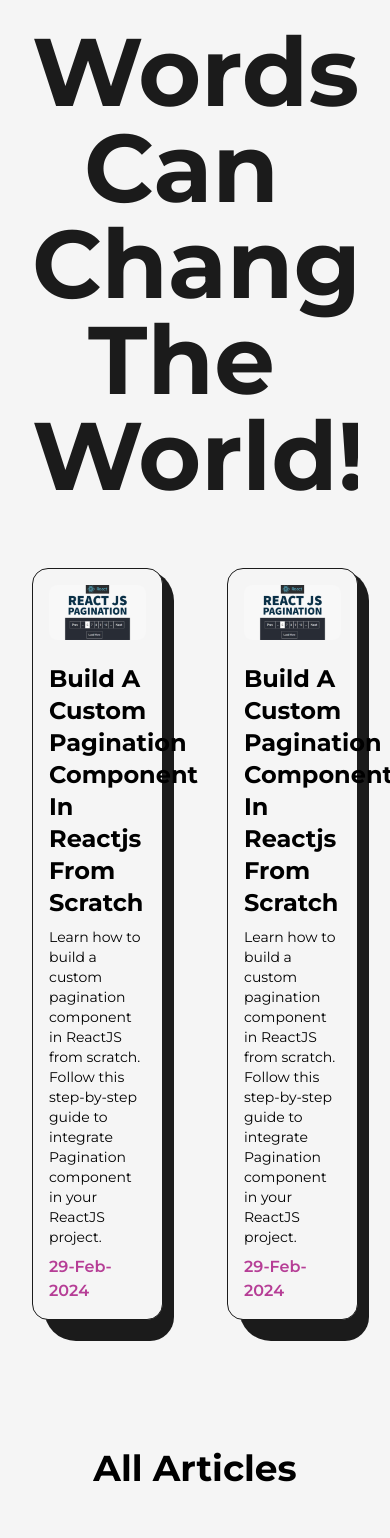
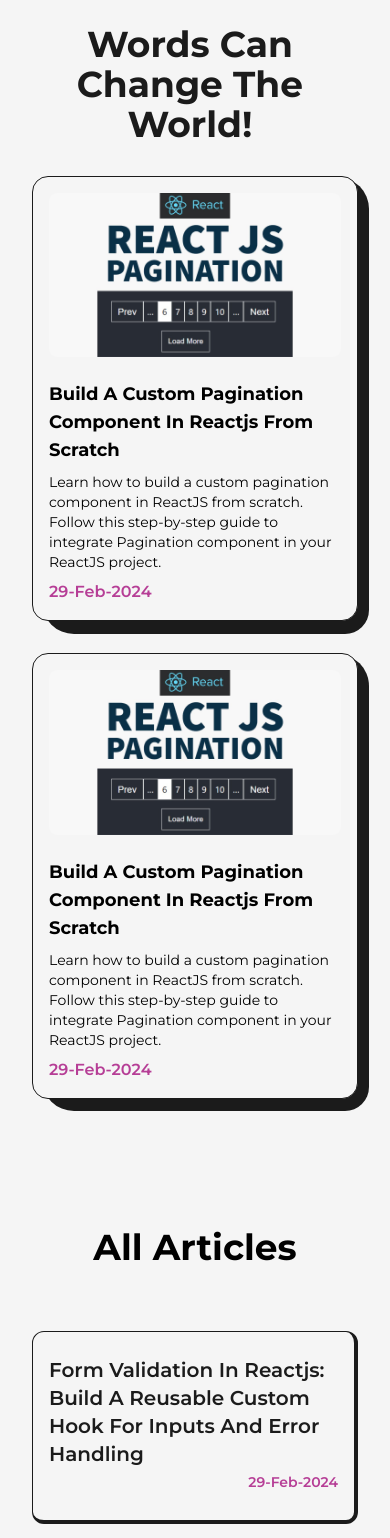
Before and after one commit to sikander-nawaz/Portfolio, a Next.js app: page /articles in a window 390 px wide. Shown: the part 82-1620 px from the top of the page. Built offline with nearby package versions, Linux system fonts and the light colour scheme.

Commit message:
Articles_Responsive

```diff
--- a/src/pages/articles.jsx
+++ b/src/pages/articles.jsx
@@ -42,7 +42,7 @@ const MovingImg = ({ title, img, link }) => {
         ref={imgRef}
         src={img}
         alt={title}
-        className="w-96 h-auto hidden absolute rounded-lg z-10"
+        className="w-96 h-auto hidden absolute rounded-lg z-10 md:!hidden"
       />
     </Link>
   );
@@ -70,7 +70,7 @@ const FeaturedArticles = ({ img, title, date, summary, link }) => {
       </Link>
 
       <Link href={link} target="_blank">
-        <h2 className="capitalize mt-4 text-2xl font-bold my-2 hover:underline">
+        <h2 className="capitalize mt-4 text-2xl font-bold my-2 hover:underline xs:text-lg">
           {title}
         </h2>
       </Link>
@@ -90,10 +90,10 @@ const Article = ({ img, title, date, link }) => {
       initial={{ y: 200 }}
       whileInView={{ y: 0, transition: { duration: 0.5, ease: "easeInOut" } }}
       viewport={{ once: true }}
-      className="relative w-full p-4 py-6 my-4 rounded-xl flex items-center justify-between bg-light text-dark first:mt-0 border border-solid border-dark border-r-4 border-b-4 dark:border-light dark:bg-dark dark:text-light"
+      className="relative w-full p-4 py-6 my-4 rounded-xl flex items-center justify-between bg-light text-dark first:mt-0 border border-solid border-dark border-r-4 border-b-4 dark:border-light dark:bg-dark dark:text-light sm:flex-col"
     >
       <MovingImg img={img} title={title} link={link} />
-      <span className="text-primary font-semibold pl-4 dark:text-primaryDark">
+      <span className="text-primary font-semibold pl-4 dark:text-primaryDark sm:self-end sm:pl-0 sm:py-1 xs:text-sm">
         {date}
       </span>
     </motion.li>
@@ -112,9 +112,9 @@ const articles = () => {
         <Layout className="pt-16">
           <AnimatedText
             text={"Words Can Change The World!"}
-            className="mb-16"
+            className="mb-16 lg!text-7xl sm:mb-8 sm:!text-6xl xs:!text-4xl"
           />
-          <ul className="grid grid-cols-2 gap-16">
+          <ul className="grid grid-cols-2 gap-16 lg:gap-8 md:grid-cols-1 ms:gap-y-16">
             <FeaturedArticles
               img={article1}
               title={
```
